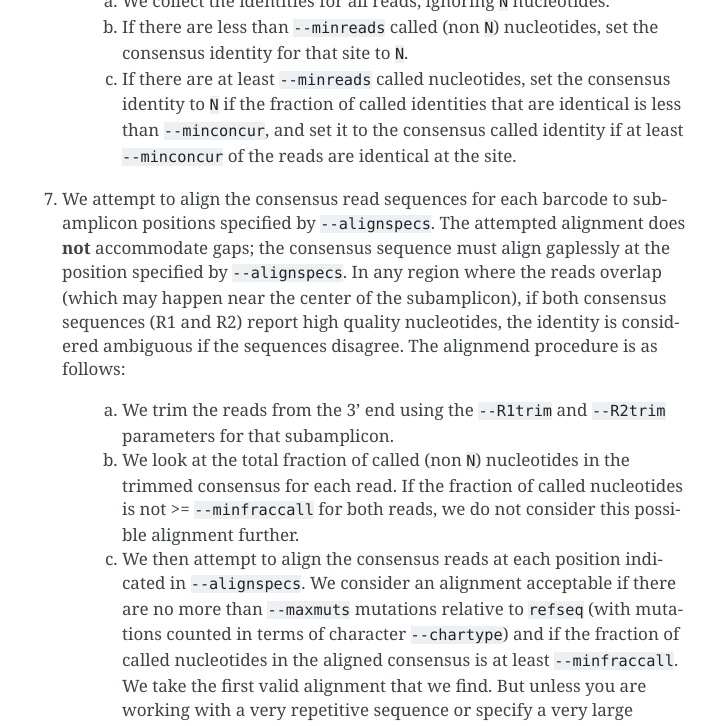
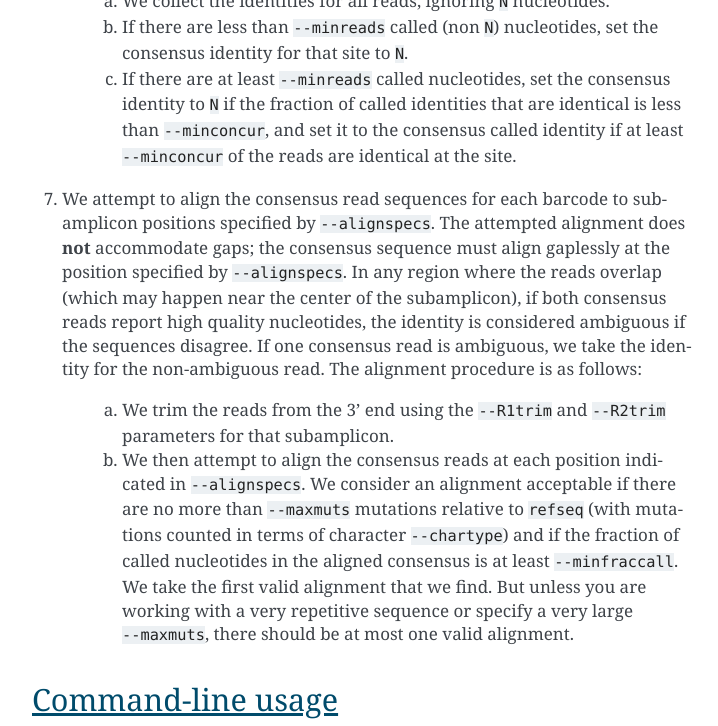
Before and after one commit to jbloomlab/dms_tools2, a Sphinx documentation site: the page built from docs/dms2_bcsubamplicons.rst, in a window 1280 px wide and 900 px high, scrolled down 3501 px, cut to the strip 0-726 px from the top of the window. Shown: the whole strip, without its empty margins (388-1106 px from the left). Built offline with Sphinx 7.4.7, drawn with Linux system fonts in a browser that asks for light colours; the version number could not be read and is left out.

```diff
--- a/docs/dms2_bcsubamplicons.rst
+++ b/docs/dms2_bcsubamplicons.rst
@@ -98,13 +98,11 @@
 
     c. If there are at least ``--minreads`` called nucleotides, set the consensus identity to ``N`` if the fraction of called identities that are identical is less than ``--minconcur``, and set it to the consensus called identity if at least ``--minconcur`` of the reads are identical at the site.
 
-7) We attempt to align the consensus read sequences for each barcode to subamplicon positions specified by ``--alignspecs``. The attempted alignment does **not** accommodate gaps; the consensus sequence must align gaplessly at the position specified by ``--alignspecs``. In any region where the reads overlap (which may happen near the center of the subamplicon), if both consensus sequences (R1 and R2) report high quality nucleotides, the identity is considered ambiguous if the sequences disagree. The alignmend procedure is as follows:
+7) We attempt to align the consensus read sequences for each barcode to subamplicon positions specified by ``--alignspecs``. The attempted alignment does **not** accommodate gaps; the consensus sequence must align gaplessly at the position specified by ``--alignspecs``. In any region where the reads overlap (which may happen near the center of the subamplicon), if both consensus reads report high quality nucleotides, the identity is considered ambiguous if the sequences disagree. If one consensus read is ambiguous, we take the identity for the non-ambiguous read. The alignment procedure is as follows:
 
     a. We trim the reads from the 3' end using the ``--R1trim`` and ``--R2trim`` parameters for that subamplicon.
 
-    b. We look at the total fraction of called (non ``N``) nucleotides in the trimmed consensus for each read. If the fraction of called nucleotides is not >= ``--minfraccall`` for both reads, we do not consider this possible alignment further.
-
-    c. We then attempt to align the consensus reads at each position indicated in ``--alignspecs``. We consider an alignment acceptable if there are no more than ``--maxmuts`` mutations relative to ``refseq`` (with mutations counted in terms of character ``--chartype``) and if the fraction of called nucleotides in the aligned consensus is at least ``--minfraccall``. We take the first valid alignment that we find. But unless you are working with a very repetitive sequence or specify a very large ``--maxmuts``, there should be at most one valid alignment.
+    b. We then attempt to align the consensus reads at each position indicated in ``--alignspecs``. We consider an alignment acceptable if there are no more than ``--maxmuts`` mutations relative to ``refseq`` (with mutations counted in terms of character ``--chartype``) and if the fraction of called nucleotides in the aligned consensus is at least ``--minfraccall``. We take the first valid alignment that we find. But unless you are working with a very repetitive sequence or specify a very large ``--maxmuts``, there should be at most one valid alignment.
 
 
 Command-line usage
--- a/setup.py
+++ b/setup.py
@@ -51,6 +51,7 @@
     install_requires = [
         'biopython>=1.68',
         'HTSeq>=0.9',
+        'pandas>=0.19',
         ],
     platforms = 'Linux and Mac OS X).',
     packages = ['dms_tools2'],
--- a/test_requirements.txt
+++ b/test_requirements.txt
@@ -1,3 +1,4 @@
 pytest
 biopython==1.68
 HTSeq==0.9
+pandas==0.19
```
Also changed, not shown: 2 other files.
